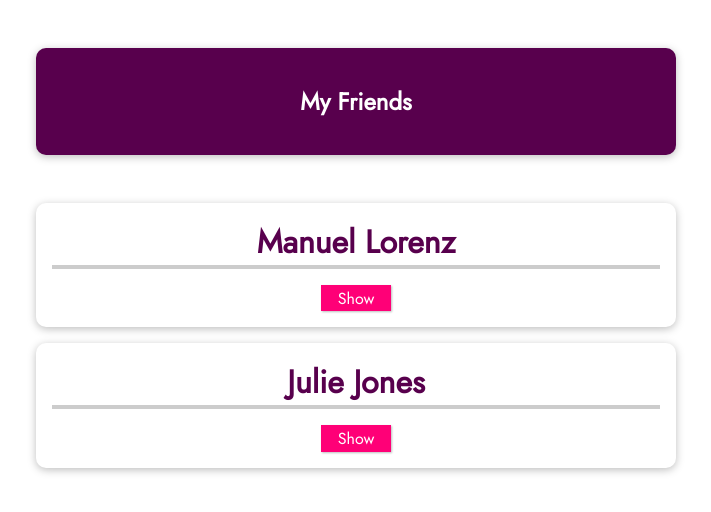
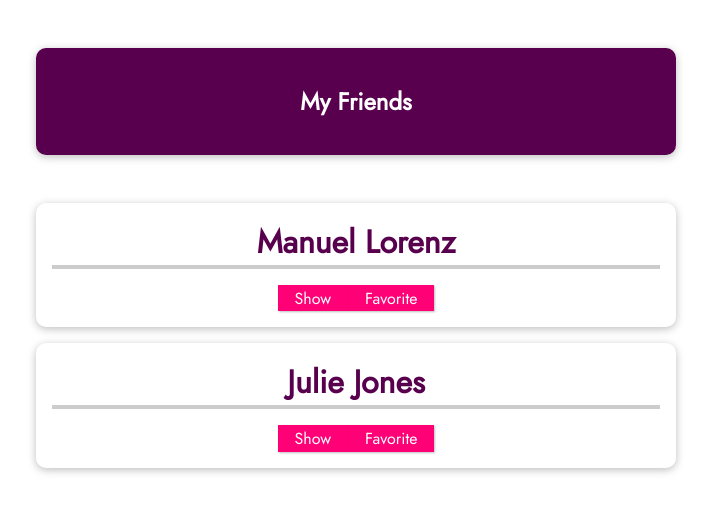
Before and after one commit to Manojlovic1998/vue-friends-app, a Vue app: page / in a window 1280 px wide. Shown: the top 512 px of the page, without its empty margins (284-995 px from the left). Built offline with nearby package versions, Linux system fonts and the light colour scheme.

Commit message:
Use the parent data as initial state for Favorite status

```diff
--- a/src/components/FriendContact.vue
+++ b/src/components/FriendContact.vue
@@ -1,8 +1,11 @@
 <template>
   <li>
-    <h2>{{ name }} {{ isFavFriend ? "(Favorite)" : "" }}</h2>
+    <h2>{{ name }} {{ thisFriendIsFavorite ? "(Favorite)" : "" }}</h2>
     <button @click="toggleDetails">
       {{ detailsAreVisible ? "Hide" : "Show" }}
+    </button>
+    <button @click="toggleFriendIsFavorite()">
+      {{ thisFriendIsFavorite ? "Unfavorite" : "Favorite" }}
     </button>
     <ul v-if="detailsAreVisible">
       <li><strong>Phone:</strong> {{ phone }}</li>
@@ -35,12 +38,16 @@ export default {
   data() {
     return {
       detailsAreVisible: false,
+      thisFriendIsFavorite: this.isFavFriend,
     };
   },
   methods: {
     toggleDetails() {
       this.detailsAreVisible = !this.detailsAreVisible;
     },
+    toggleFriendIsFavorite() {
+      this.thisFriendIsFavorite = !this.thisFriendIsFavorite;
+    },
   },
 };
 </script>
```
